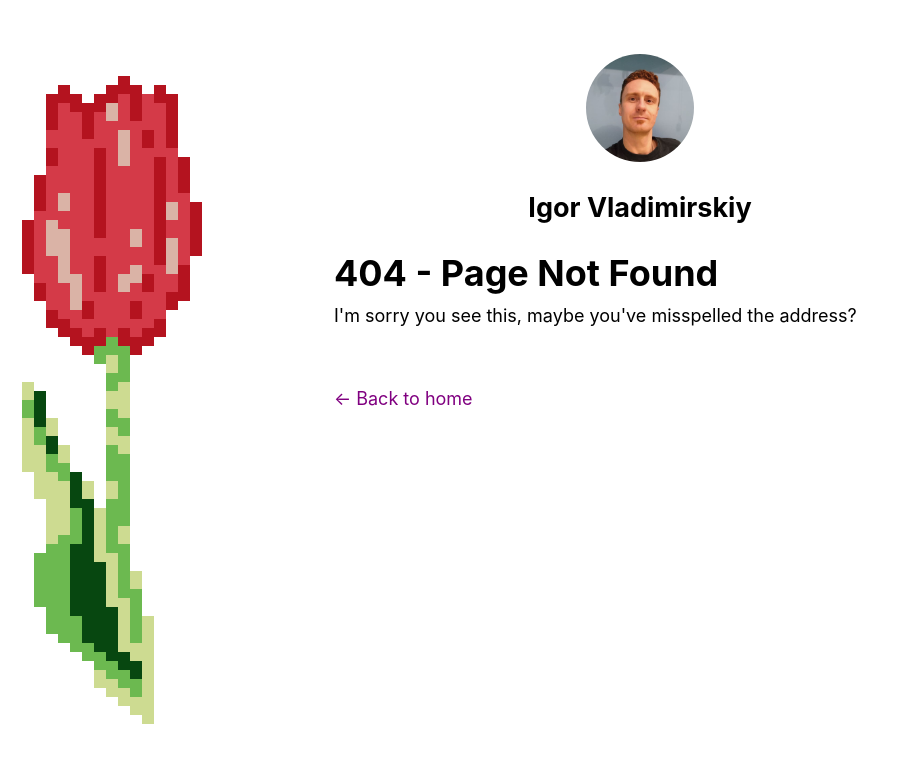
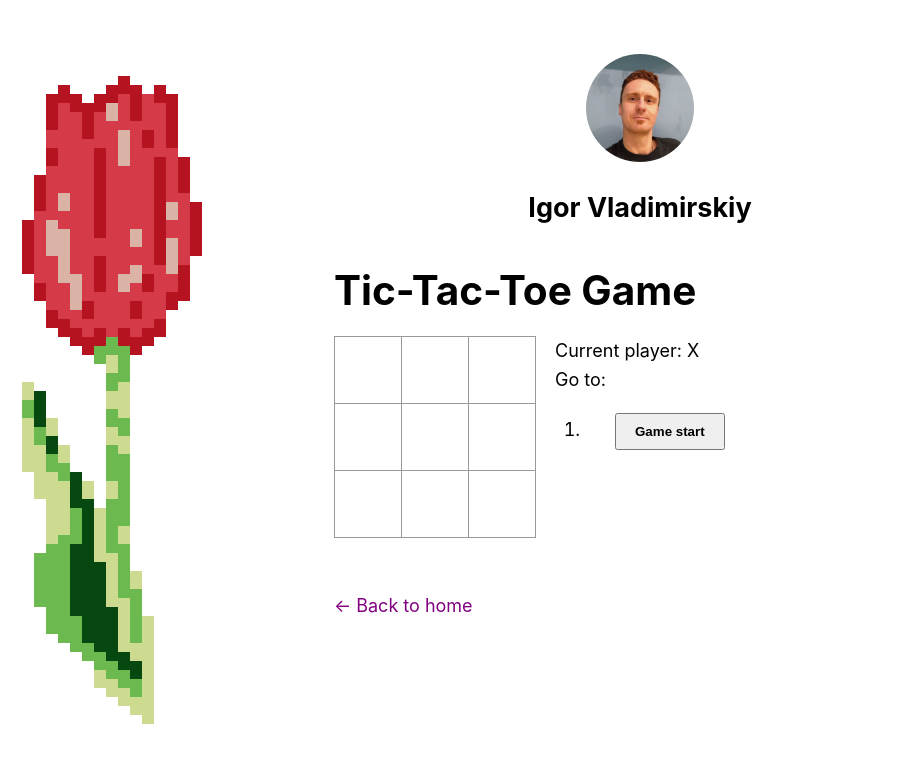
Before and after one commit to letulip/nextjs-blog, a Next.js app: page /ttt in a window 1280 px wide. Before the commit this address had no page. Shown: the top 762 px of the page, without its empty margins (0-897 px from the left). Built offline with nearby package versions, Linux system fonts and the light colour scheme.

Commit message:
feat: add tic-tac-toe game to separate page with styles

```diff
--- /dev/null
+++ b/pages/ttt.js
@@ -0,0 +1,203 @@
+import React from "react"
+import Head from "next/head"
+import Layout, { siteTitle } from '../components/layout'
+import tttStyles from '../styles/ttt.module.css'
+import utilStyles from '../styles/utils.module.css'
+
+function Square(props) {
+  return (
+    <button
+      className={tttStyles.square}
+      onClick={props.onClick}
+    >
+      {props.value}
+    </button>
+  );
+}
+
+class Board extends React.Component {
+
+  renderSquare(i) {
+    return (
+      <Square
+        key={`square-${i.toString()}`}
+        value={this.props.squares[i]}
+        onClick={() => {
+          this.props.onClick(i)
+        }}
+      />
+    )
+  }
+
+  renderRow(num) {
+    let squares = []
+    for (let i = num * 3; i < (num * 3 + 3); i++) {
+      squares.push(this.renderSquare(i))
+    }
+    return (
+      <div
+        key={`square-${num.toString()}`}
+        className={tttStyles.boardRow}
+      >
+        {squares}
+      </div>
+    )
+  }
+
+  renderField() {
+    let rows = []
+    for (let i = 0; i < 3; i++) {
+      rows.push(this.renderRow(i))
+    }
+    return (
+      <div>
+        {rows}
+      </div>
+    )
+  }
+
+  render() {
+    return this.renderField()
+  }
+}
+
+class Game extends React.Component {
+  constructor(props) {
+    super(props)
+    this.state = {
+      history: [{
+        squares: Array(9).fill(null),
+      }],
+      stepNumber: 0,
+      xIsNext: true,
+    }
+  }
+
+  whoSNext() {
+    return this.state.xIsNext ? 'X' : 'O'
+  }
+
+  jumpTo(step) {
+    this.setState({
+      stepNumber: step,
+      xIsNext: (step % 2) === 0,
+    })
+  }
+
+  handleClick(i) {
+    const history = this.state.history.slice(0, this.state.stepNumber + 1)
+    const current = history[history.length - 1]
+    const squares = current.squares.slice()
+
+    if (calculateWinner(squares) || squares[i]) {
+      return
+    }
+    squares[i] = this.whoSNext()
+    this.setState({
+      history: history.concat([{
+        squares: squares,
+      }]),
+      stepNumber: history.length,
+      xIsNext: !this.state.xIsNext
+    })
+  }
+
+  areFreeSquares(squares) {
+    return squares.some(val => val === null)
+  }
+
+  render() {
+    const history = this.state.history
+    const current = history[this.state.stepNumber]
+    let winner = calculateWinner(current.squares)
+
+    const moves = history.map((step, move) => {
+      const desc = move ? `Turn #${move}` : `Game start`
+      return (
+        <li className={tttStyles.gameListItem} key={move}>
+          <button onClick={() => this.jumpTo(move)}>
+            {desc}
+          </button>
+        </li>
+      )
+    })
+
+    let status
+    if (winner) {
+      status = `Winner is ${winner[0]}`
+
+      const squaresArr = document.querySelectorAll(`.${tttStyles.square}`)
+
+      winner[1].forEach(squareID => {
+        squaresArr[squareID].style.color = 'red'
+      });
+    } else if (!this.areFreeSquares(current.squares)) {
+      status = `Draw`
+    } else {
+      status = `Current player: ${this.whoSNext()}`;
+    }
+
+    return (
+      <Layout>
+        <Head>
+          <title>{siteTitle}</title>
+          <meta
+            name="description"
+            content="Check out letulip's personal blog developed with Next.js and React."
+            key="desc"
+          />
+          <meta property="og:title" content={siteTitle} />
+          <meta
+            property="og:description"
+            content="Check out letulip's personal blog developed with Next.js and React."
+          />
+          <meta
+            property="og:image"
+            content="/img/avatar2.jpg"
+          />
+        </Head>
+        <section className={utilStyles.headingLg}>
+          <h1>Tic-Tac-Toe Game</h1>
+        </section>
+
+        <div className={tttStyles.game}>
+          <div className={tttStyles.gameBoard}>
+            <Board
+              squares={current.squares}
+              onClick={(i) => this.handleClick(i)}
+            />
+          </div>
+          <div className={tttStyles.gameInfo}>
+            <div>{status}</div>
+            <p>Go to:</p>
+            <ol className={tttStyles.gameList}>{moves}</ol>
+          </div>
+        </div>
+      </Layout>
+    );
+  }
+}
+
+// ========================================
+
+function calculateWinner(squares) {
+  const lines = [
+    [0, 1, 2],
+    [3, 4, 5],
+    [6, 7, 8],
+    [0, 3, 6],
+    [1, 4, 7],
+    [2, 5, 8],
+    [0, 4, 8],
+    [2, 4, 6],
+  ]
+  for (let i = 0; i < lines.length; i++) {
+    const [a, b, c] = lines[i]
+    if (squares[a] && squares[a] === squares[b] && squares[a] === squares[c]) {
+      return [squares[a], [a, b, c]]
+    }
+  }
+  return null
+}
+
+export default Game
--- /dev/null
+++ b/styles/ttt.module.css
@@ -0,0 +1,50 @@
+/* body {
+  font: 14px "Century Gothic", Futura, sans-serif;
+  margin: 20px;
+} */
+
+.gameList, .gameListItem {
+  padding-left: 30px;
+}
+
+.boardRow:after {
+  clear: both;
+  content: "";
+  display: table;
+}
+
+.status {
+  margin-bottom: 10px;
+}
+
+.square {
+  background: #fff;
+  border: 1px solid #999;
+  float: left;
+  font-size: 48px;
+  font-weight: bold;
+  line-height: 68px;
+  height: 68px;
+  margin-right: -1px;
+  margin-top: -1px;
+  padding: 0;
+  text-align: center;
+  width: 68px;
+}
+
+.square:focus {
+  outline: none;
+}
+
+.kbdNavigation .square:focus {
+  background: #ddd;
+}
+
+.game {
+  display: flex;
+  flex-direction: row;
+}
+
+.gameInfo {
+  margin-left: 20px;
+}
```
